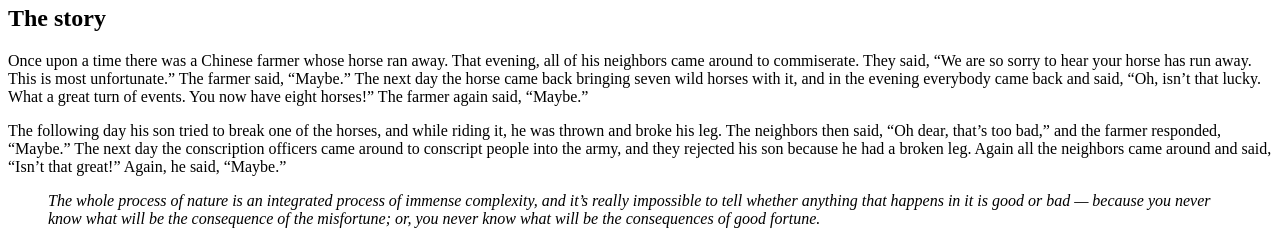
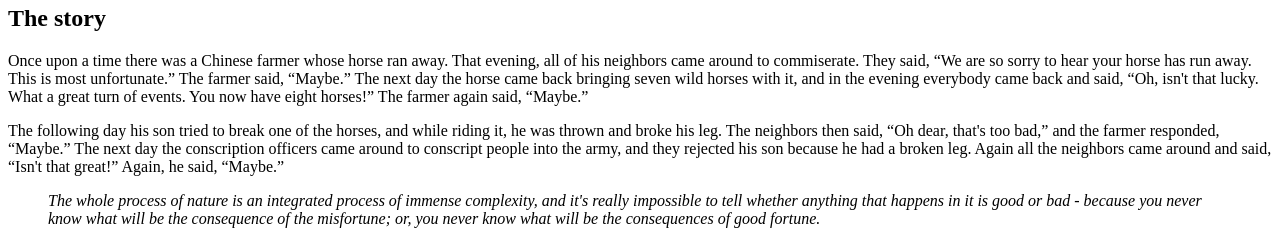
Before and after one commit to Meulymooh/progressive-enhancement, a plain HTML site: page index.html in a window 1280 px wide. Shown: the part 538-779 px from the top of the page. Drawn offline with Linux system fonts and the light colour scheme.

Commit message:
chinese_v7

```diff
--- a/index.html
+++ b/index.html
@@ -18,11 +18,11 @@
 
 <h2>The story</h2>
 
-<p>Once upon a time there was a Chinese farmer whose horse ran away. That evening, all of his neighbors came around to commiserate. They said, <q>We are so sorry to hear your horse has run away. This is most unfortunate.</q> The farmer said, <q>Maybe.</q> The next day the horse came back bringing seven wild horses with it, and in the evening everybody came back and said, <q>Oh, isn’t that lucky. What a great turn of events. You now have eight horses!</q> The farmer again said, <q>Maybe.</q></p>
+<p>Once upon a time there was a Chinese farmer whose horse ran away. That evening, all of his neighbors came around to commiserate. They said, <q>We are so sorry to hear your horse has run away. This is most unfortunate.</q> The farmer said, <q>Maybe.</q> The next day the horse came back bringing seven wild horses with it, and in the evening everybody came back and said, <q>Oh, isn't that lucky. What a great turn of events. You now have eight horses!</q> The farmer again said, <q>Maybe.</q></p>
 
-<p>The following day his son tried to break one of the horses, and while riding it, he was thrown and broke his leg. The neighbors then said, <q>Oh dear, that’s too bad,</q> and the farmer responded, <q>Maybe.</q> The next day the conscription officers came around to conscript people into the army, and they rejected his son because he had a broken leg. Again all the neighbors came around and said, <q>Isn’t that great!</q> Again, he said, <q>Maybe.</q></p>
+<p>The following day his son tried to break one of the horses, and while riding it, he was thrown and broke his leg. The neighbors then said, <q>Oh dear, that's too bad,</q> and the farmer responded, <q>Maybe.</q> The next day the conscription officers came around to conscript people into the army, and they rejected his son because he had a broken leg. Again all the neighbors came around and said, <q>Isn't that great!</q> Again, he said, <q>Maybe.</q></p>
 
-<blockquote><p><i>The whole process of nature is an integrated process of immense complexity, and it’s really impossible to tell whether anything that happens in it is good or bad — because you never know what will be the consequence of the misfortune; or, you never know what will be the consequences of good fortune.</i></p>
+<blockquote><p><i>The whole process of nature is an integrated process of immense complexity, and it's really impossible to tell whether anything that happens in it is good or bad - because you never know what will be the consequence of the misfortune; or, you never know what will be the consequences of good fortune.</i></p>
 
 <p>Alan Watts</p></blockquote>
 
```
